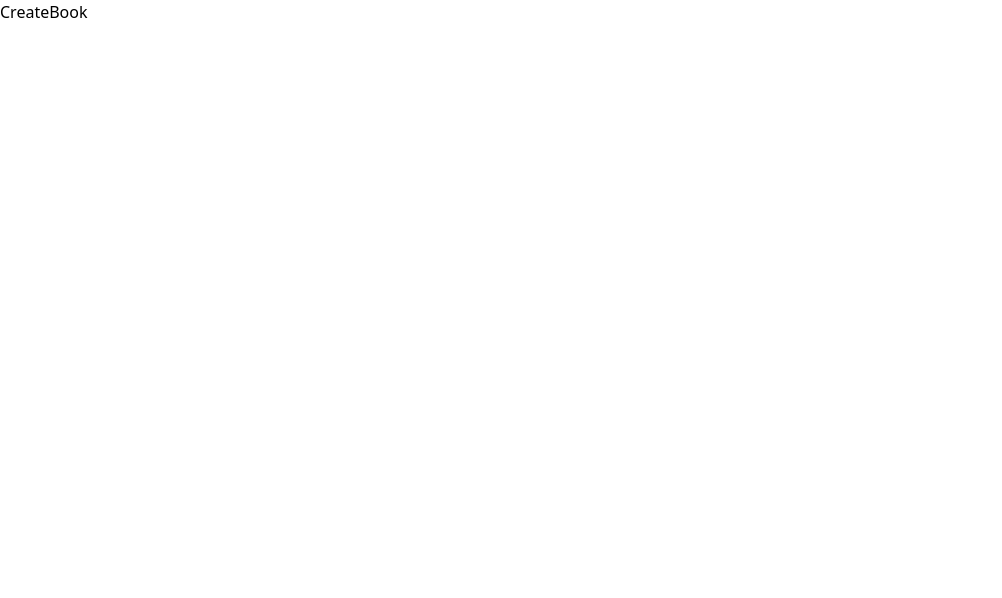
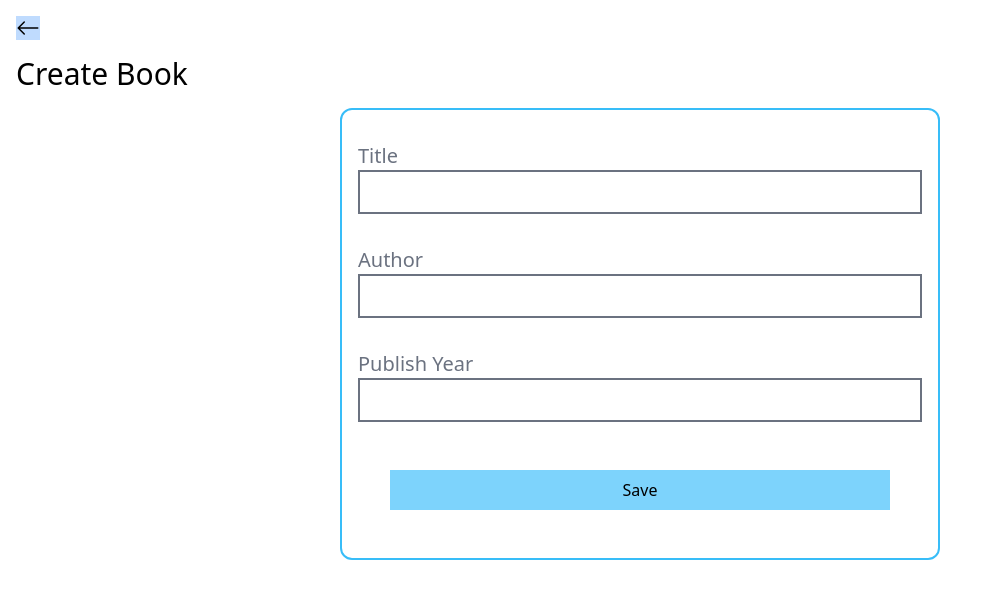
Before and after one commit to Zouziszzm/Astral-Compass, a React (Vite) app in the folder Mern/frontend/: page /Books/create in a window 1280 px wide. Shown: the top 598 px of the page, without its empty margins (0-1002 px from the left). Built offline with nearby package versions, Linux system fonts and the light colour scheme.

Commit message:
pt push -4. crud opterations

```diff
--- a/Mern/frontend/src/pages/CreateBook.jsx
+++ b/Mern/frontend/src/pages/CreateBook.jsx
@@ -1,7 +1,74 @@
-import React from "react";
+import React, { useState } from "react";
+import BackButton from "../components/BackButton";
+import Spinner from "../components/Spinner";
+import axios from "axios";
+import { useNavigate } from "react-router-dom";
 
 const CreateBook = () => {
-  return <div>CreateBook</div>;
+  const [title, setTitle] = useState();
+  const [author, setAuthor] = useState();
+  const [publishyear, setPublishyear] = useState();
+  const [loading, setLoading] = useState(false);
+  const navigate = useNavigate();
+
+  const handelSaveBook = () => {
+    const data = {
+      title,
+      author,
+      publishyear,
+    };
+    setLoading(true);
+    axios
+      .post(`http://localhost:3000/books`, data)
+      .then(() => {
+        setLoading(false);
+        navigate("/");
+      })
+      .catch((error) => {
+        setLoading(false);
+        alert("some error check git hub page");
+        console.log(error);
+      });
+  };
+  return (
+    <div className="p-4">
+      <BackButton />
+      <h1 className="text-3xl my-4">Create Book</h1>
+      {loading ? <Spinner /> : ""}
+      <div className="flex flex-col border-2 border-sky-400 rounded-xl w-[600px] p-4 mx-auto">
+        <div className="my-4">
+          <label className="text-xl mr-4 text-gray-500">Title</label>
+          <input
+            type="text"
+            value={title}
+            onChange={(e) => setTitle(e.target.value)}
+            className="border-2 border-gray-500 px-4 py-2 w-full"
+          />
+        </div>
+        <div className="my-4">
+          <label className="text-xl mr-4 text-gray-500">Author</label>
+          <input
+            type="text"
+            value={author}
+            onChange={(e) => setAuthor(e.target.value)}
+            className="border-2 border-gray-500 px-4 py-2  w-full "
+          />
+        </div>
+        <div className="my-4">
+          <label className="text-xl mr-4 text-gray-500">Publish Year</label>
+          <input
+            type="number"
+            value={publishyear}
+            onChange={(e) => setPublishyear(e.target.value)}
+            className="border-2 border-gray-500 px-4 py-2  w-full "
+          />
+        </div>
+        <button className="p-2 bg-sky-300 m-8" onClick={handelSaveBook}>
+          Save
+        </button>
+      </div>
+    </div>
+  );
 };
 
 export default CreateBook;
--- a/Mern/frontend/src/pages/ShowBook.jsx
+++ b/Mern/frontend/src/pages/ShowBook.jsx
@@ -1,8 +1,60 @@
 import axios from "axios";
 import { useState, useEffect } from "react";
 import { useParams } from "react-router-dom";
+import Spinner from "../components/Spinner";
+
 const ShowBook = () => {
-  return <div>Show Books</div>;
+  const [book, setBook] = useState({});
+  const [loading, setLoading] = useState(false);
+  const { id } = useParams();
+
+  useEffect(() => {
+    setLoading(true);
+    axios
+      .get(`http://localhost:3000/books/${id}`)
+      .then((res) => {
+        setBook(res.data); // Update the state with the response data
+        setLoading(false);
+      })
+      .catch((error) => {
+        console.log(error);
+        setLoading(false);
+      });
+  }, [id]); // Make sure to include id in the dependency array
+
+  return (
+    <>
+      <div className="p-4">
+        <h1 className="text-3xl my-4">ShowBook</h1>
+        {loading ? (
+          <Spinner />
+        ) : (
+          <div className="flex flex-col border-2 border-sky-200 rounded-xl w-fit p-4">
+            <div className="my-4">
+              <span className="text-xl mr-4 text-gray-500">Id</span>
+              <span className="text-xl mr-4 text-gray-500">{book._id}</span>
+            </div>
+            <div className="my-4">
+              <span className="text-xl mr-4 text-gray-500">Title</span>
+              <span className="text-xl mr-4 text-gray-500">{book.title}</span>
+            </div>
+            <div className="my-4">
+              <span className="text-xl mr-4 text-gray-500">Publish year</span>
+              <span className="text-xl mr-4 text-gray-500">
+                {book.publishyear}
+              </span>
+            </div>
+            <div className="my-4">
+              <span className="text-xl mr-4 text-gray-500">Create Time</span>
+              <span className="text-xl mr-4 text-gray-500">
+                {new Date(book.updateAt).toString()}
+              </span>
+            </div>
+          </div>
+        )}
+      </div>
+    </>
+  );
 };
 
 export default ShowBook;
```
